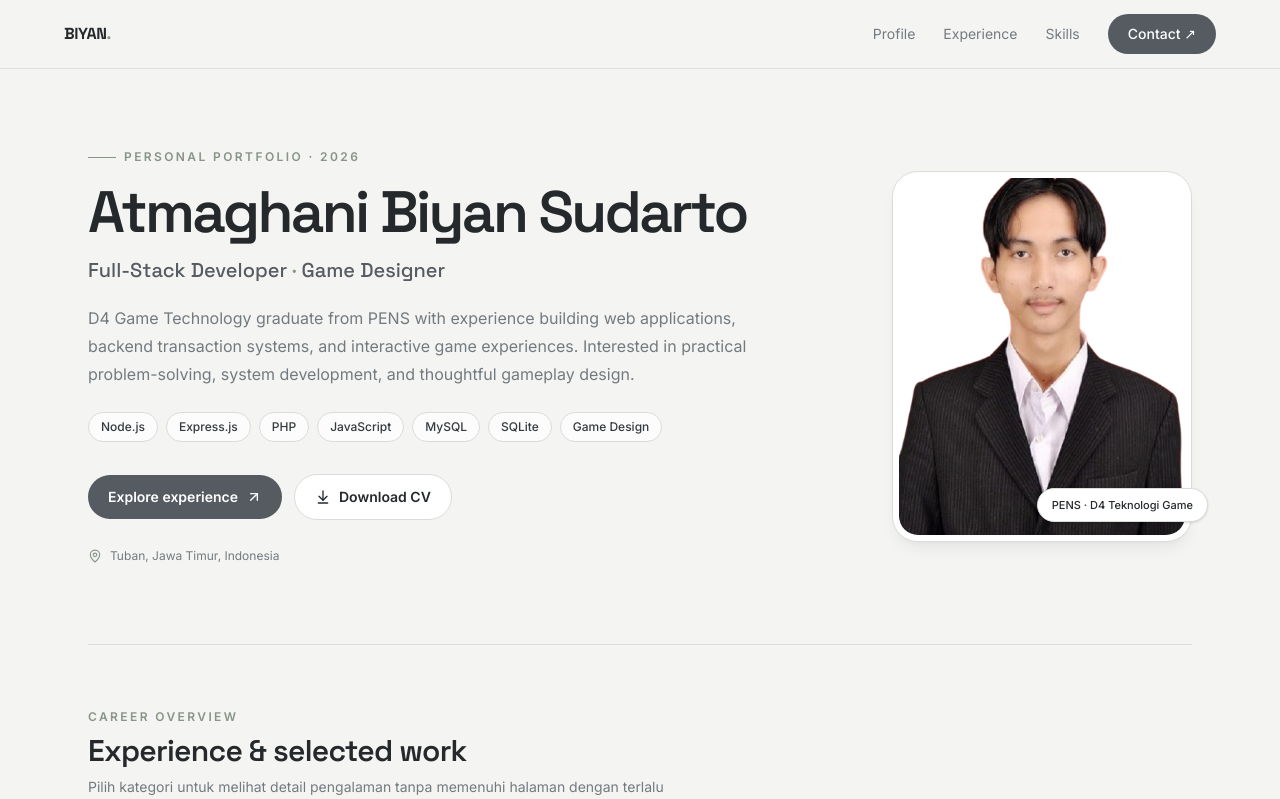
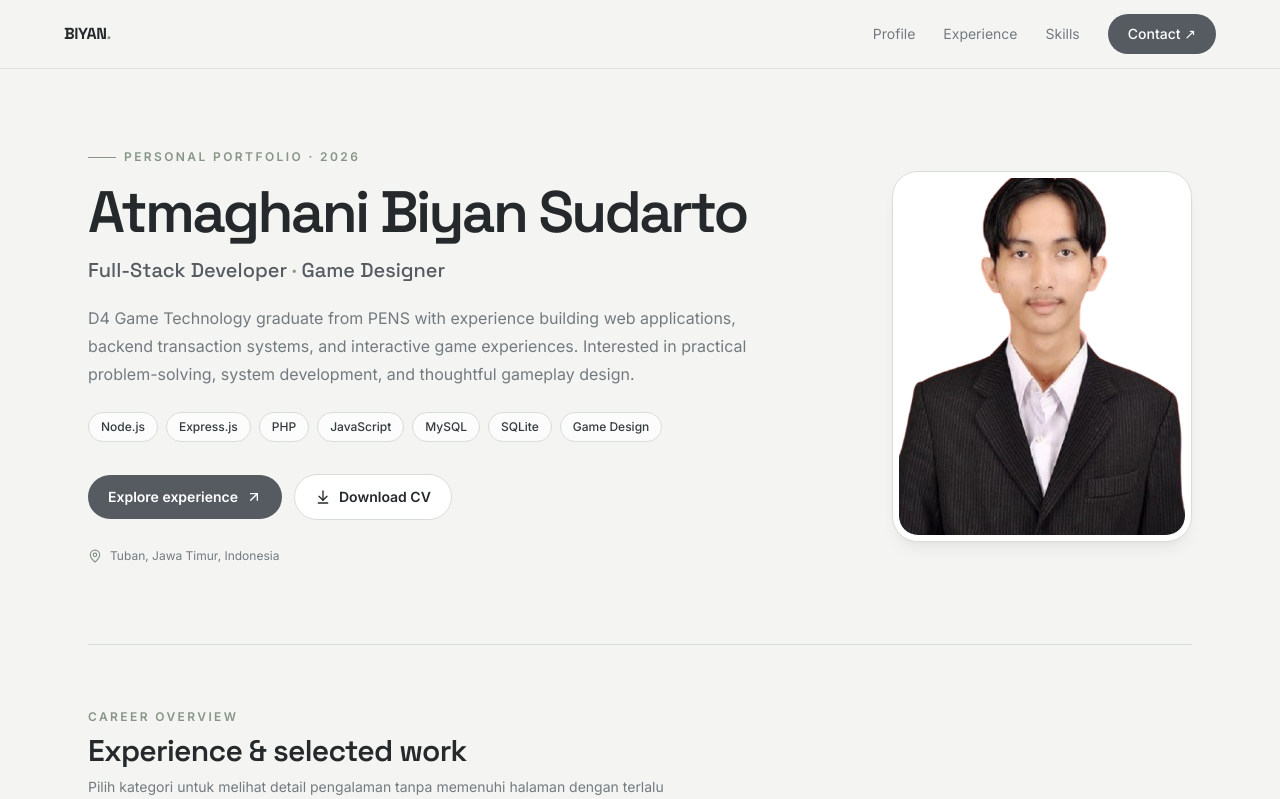
Before and after one commit to BiyanSudarto/Portofolio_Biyan, a Next.js app: page / in a window 1280 px wide. Shown: the top 799 px of the page. Built offline with nearby package versions, Linux system fonts and the light colour scheme.

Commit message:
Remove education badge from profile portrait (#6)

```diff
--- a/components/hero-section.tsx
+++ b/components/hero-section.tsx
@@ -29,7 +29,6 @@ export function HeroSection() {
         <div className="overflow-hidden rounded-[1.6rem] border border-border bg-white p-1.5 shadow-lg shadow-black/5">
           <Image src="/images/biyan-portrait.png" alt="Portrait of Atmaghani Biyan Sudarto" width={640} height={800} priority className="aspect-[4/5] w-full rounded-[1.2rem] object-cover" />
         </div>
-        <div className="absolute -right-4 bottom-5 rounded-full border border-border bg-white px-3.5 py-2 text-[11px] font-medium shadow-sm">PENS · D4 Teknologi Game</div>
       </div>
     </section>
   )
```
